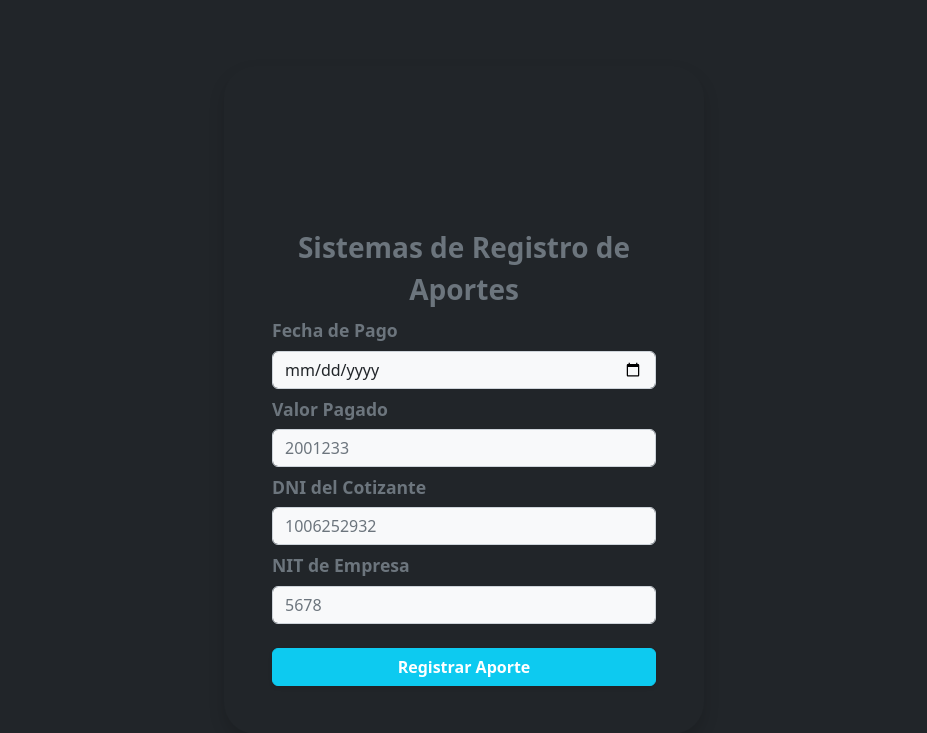
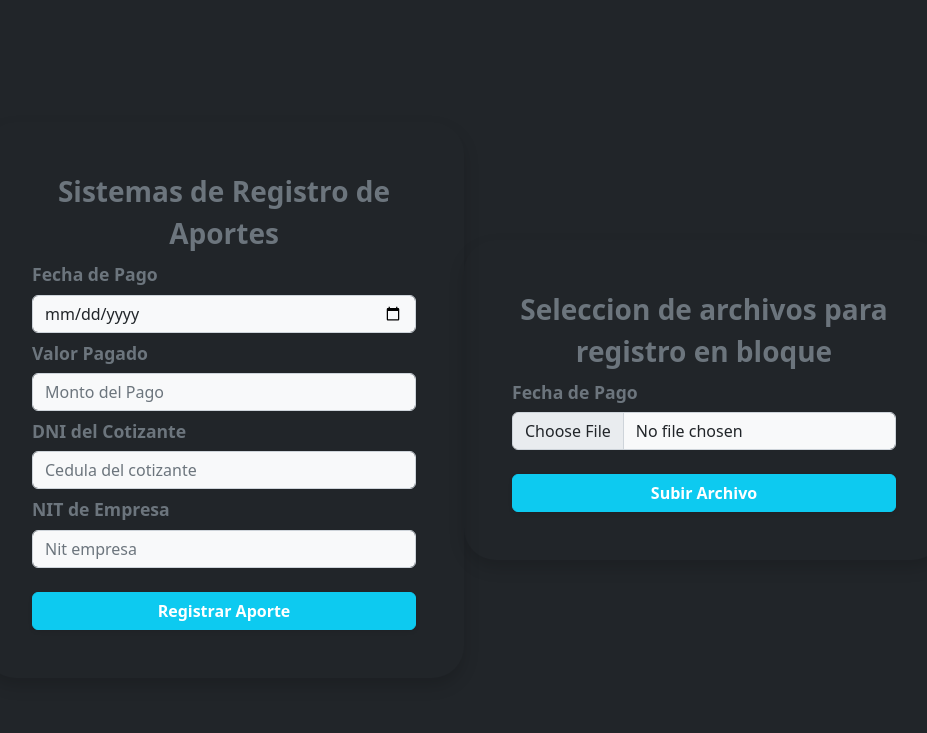
Before and after one commit to Camilo110/healthsoft, a PHP site: page /aportes.php in a window 1280 px wide. Shown: the top 733 px of the page, without its empty margins (176-1103 px from the left). Run offline with PHP 8.4, Linux system fonts and the light colour scheme.

Commit message:
Ordenes y Aportes
Se agregan detalles, y se agrega opcion para agragar en bloque los aportes

```diff
--- a/aportes.php
+++ b/aportes.php
@@ -15,12 +15,11 @@
         integrity="sha384-gH2yIJqKdNHPEq0n4Mqa/HGKIhSkIHeL5AyhkYV8i59U5AR6csBvApHHNl/vI1Bx" crossorigin="anonymous" />
 </head>
 
+
 <body class="bg-dark d-flex justify-content-center align-items-center vh-100">
-    <form action = "aportesBack.php" method = "POST" id="formAportes">
+    <form action = "aportesBack.php" method = "POST" id="formAportes" enctype="multipart/form-data">
         <div class="bg-shadow p-5 rounded-5 text-secondary shadow" style="width: 30rem">
-            <div class="d-flex justify-content-center">
-                <img src="" alt="" style="height: 7rem"/>
-            </div>
+
             <div class="text-center fs-3 fw-bold">Sistemas de Registro de Aportes</div>
             <div class="form-group row">
                 <label class="col-form-label fw-bold" style="font-size: 1.1rem">Fecha de Pago</label>
@@ -32,19 +31,19 @@
             <div class="form-group row">
                 <label class=" col-form-label fw-bold" style="font-size: 1.1rem">Valor Pagado</label>
                 <div class="col-sm-15">
-                    <input class="form-control bg-light" name="valorPago" type="text" placeholder="2001233" id="ValorPago" />
+                    <input class="form-control bg-light" name="valorPago" type="text" placeholder="Monto del Pago" id="ValorPago" />
                 </div>
             </div>
             <div class="form-group row">
                 <label class=" col-form-label fw-bold" style="font-size: 1.1rem">DNI del Cotizante</label>
                 <div class="col-sm-15">
-                    <input class="form-control bg-light" name="idCotizante" type="text" placeholder="1006252932" id="idCotizante" />
+                    <input class="form-control bg-light" name="idCotizante" type="text" placeholder="Cedula del cotizante" id="idCotizante" />
                 </div>
             </div>
             <div class="form-group row">
                 <label class=" col-form-label fw-bold" style="font-size: 1.1rem">NIT de Empresa</label>
                 <div class="col-sm-15">
-                    <input class="form-control bg-light" name="codEmpresa" type="text" placeholder="5678" id="codEmpresa" />
+                    <input class="form-control bg-light" name="codEmpresa" type="text" placeholder="Nit empresa" id="codEmpresa" />
                 </div>
             </div>
 
@@ -54,5 +53,19 @@
 
         </div>
     </form>
+    <form action = "aportesBloque.php" method = "POST" id="formAportes" enctype="multipart/form-data">
+        <div class="bg-shadow p-5 rounded-5 text-secondary shadow" style="width: 30rem">
+            <div class="text-center fs-3 fw-bold">Seleccion de archivos para registro en bloque</div>
+            <div class="form-group row">
+                <label class="col-form-label fw-bold" style="font-size: 1.1rem">Fecha de Pago</label>
+                <div class="col-sm-15">
+                    <input class="form-control bg-light" name="archivo" type="file" id="FechaPago" />
+                </div>
+            <div>
+                <button type="submit" class="btn btn-info text-white w-100 mt-4 fw-semibold shadow-sm btn-primary">Subir Archivo</button>
+            </div>
+
+        </div>
+    </form>
 </body>
 </html>
```
Also changed, not shown: aportesBack.php (+9 -4 lines), aportesBloque.php (added, +28 -0 lines), registrarOrdenes.php (+0 -7 lines), registrarOrdenesBack.php (+7 -4 lines).
